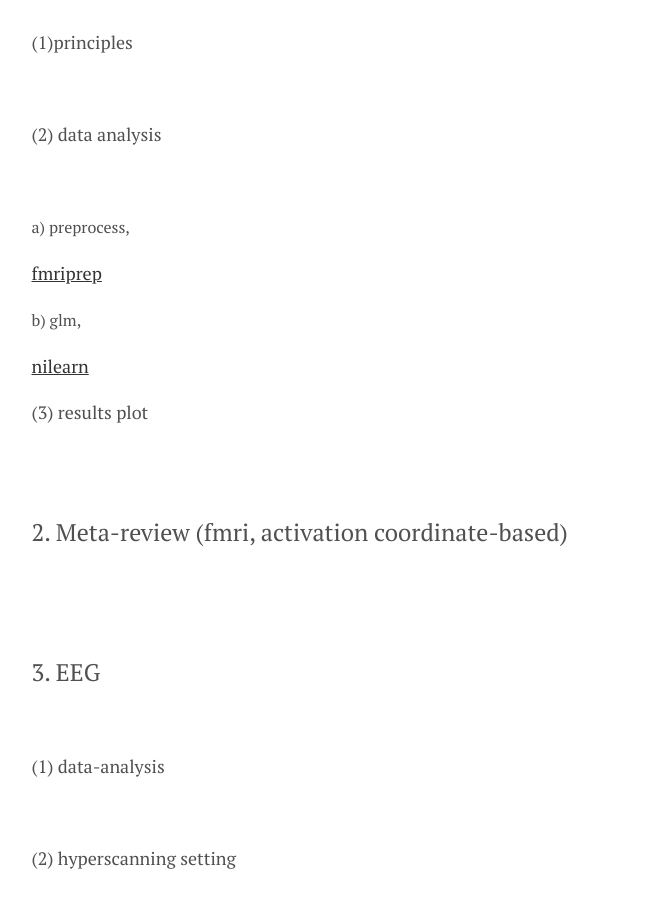
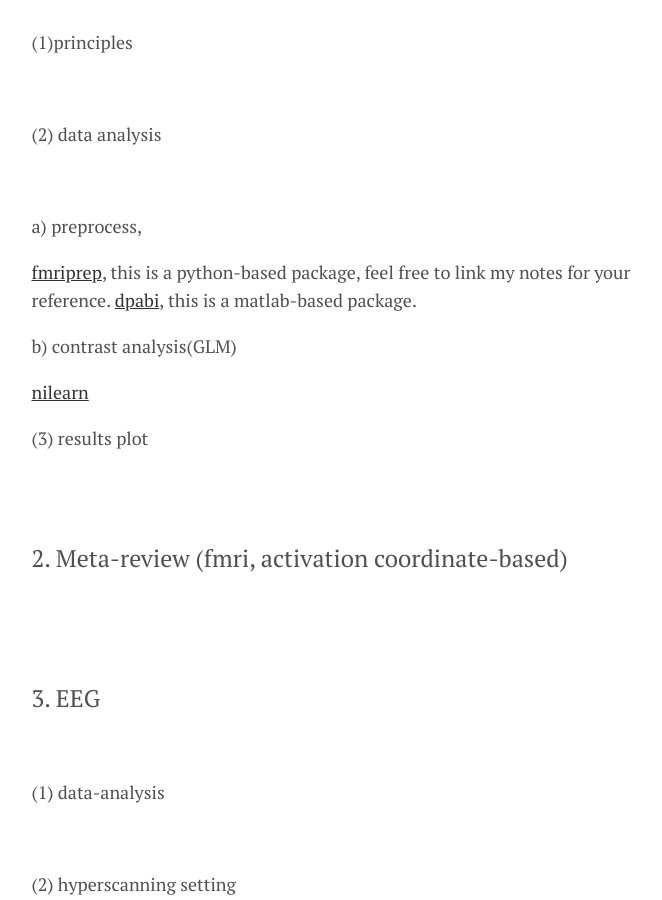
Before and after one commit to wu-shuyi/wu-shuyi.github.io, a Jekyll site: the page built from menu/learning resources.md, in a window 1280 px wide and 900 px high, scrolled down 2322 px. Shown: the whole window, without its empty margins (301-963 px from the left). Built offline with Jekyll 4.4.1, drawn with Linux system fonts in a browser that asks for light colours.

Commit message:
Update learning resources.md

```diff
--- a/menu/learning resources.md
+++ b/menu/learning resources.md
@@ -57,9 +57,11 @@ Here I would share some of my learning notes and open materials. <br>
 <font size="4"> (1)principles </font>  <br>
 
 <font size="4"> (2) data analysis </font>  <br>
-<font size="3.5"> a) preprocess,  </font>
-[fmriprep](https://www.evernote.com/shard/s721/sh/c0f52dc3-a373-afc1-d57c-da19eb7e8ae2/hn3E1th6vOlWhKrLNENrQtWp6H85a-ejgoelDlEN6Zj4vieru_2fIXZrrg) <br>
-<font size="3.5"> b) glm, </font>
+<font size="4"> a) preprocess,  </font>
+[fmriprep](https://www.evernote.com/shard/s721/sh/c0f52dc3-a373-afc1-d57c-da19eb7e8ae2/hn3E1th6vOlWhKrLNENrQtWp6H85a-ejgoelDlEN6Zj4vieru_2fIXZrrg), this is a python-based package, feel free to link my notes for your reference.
+[dpabi](http://rfmri.org/DPABI), this is a matlab-based package.
+
+<font size="4"> b) contrast analysis(GLM) </font>
 [nilearn](https://nilearn.github.io/stable/index.html) <br>
 
 <font size="4">(3) results plot </font> <br>
```
